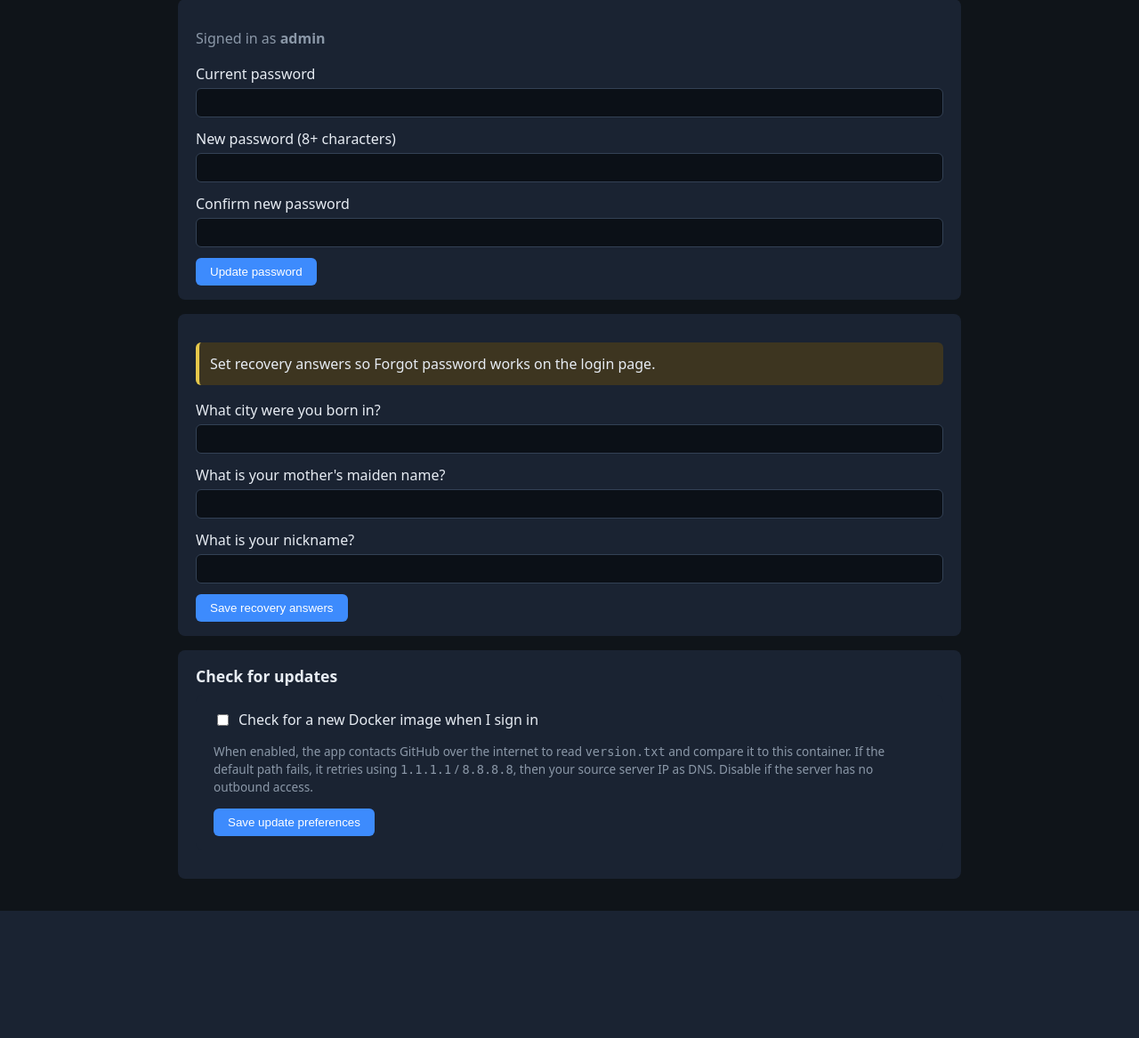
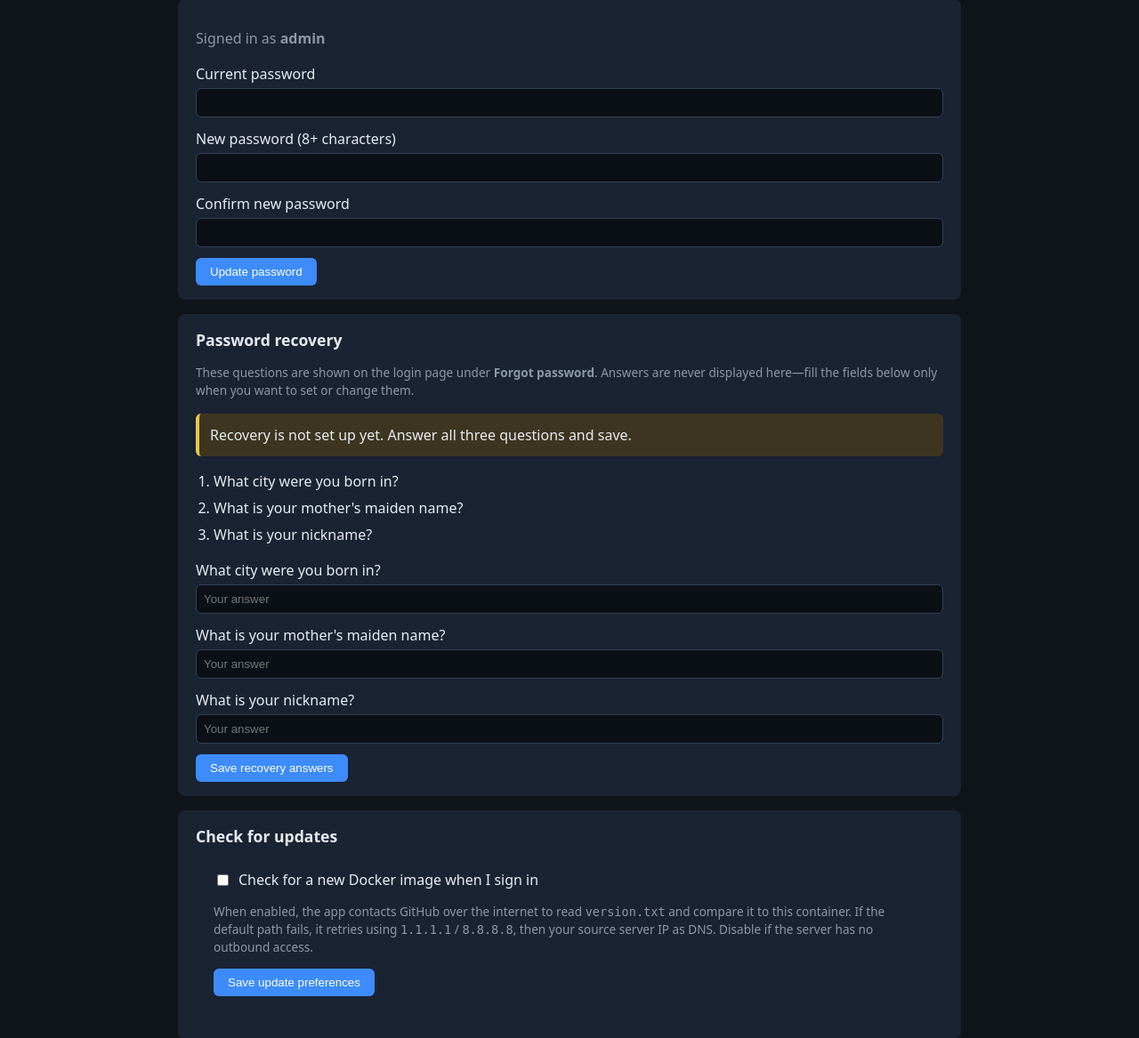
Before and after one commit to ludditious/AdGuardHome-ToolBox, a FastAPI app: page /settings in a window 1280 px wide. Shown: the part 167-1334 px from the top of the page at 89% size. Before the commit the page ends 1191 px from the top, so only its background shows below. Run offline with FastAPI, Linux system fonts and the light colour scheme; the visitor is signed in with stand-in values (Sample User, id 1).

Commit message:
Always show recovery questions on Settings and allow optional updates.

```diff
--- a/web/app/static/style.css
+++ b/web/app/static/style.css
@@ -191,6 +191,12 @@
   margin-top: 0;
 }
 .host-port-field .muted.small { margin: 0.35rem 0 0; }
+ol.recovery-questions-list {
+  margin: 0.75rem 0 1rem;
+  padding-left: 1.25rem;
+  color: var(--text);
+}
+ol.recovery-questions-list li { margin-bottom: 0.35rem; }
 .check { display: flex; align-items: center; gap: 0.5rem; }
 button {
   background: var(--btn-bg);
--- a/web/app/templates/settings.html
+++ b/web/app/templates/settings.html
@@ -1,273 +1,78 @@
 {% extends "base.html" %}
-
-
-
-
-
-
 
 {% block title %} — Settings{% endblock %}
 
-
-
-
-
-
-
 {% block content %}
-
-
-
-
-
-
 
 <h1>Settings</h1>
 
-
-
-
-
-
-
 {% if message %}<p class="{{ message_class or 'notice' }}">{{ message }}</p>{% endif %}
-
-
-
-
-
-
-
-
-
-
 
 <form method="post" action="/settings/account/password" class="card">
 
-
-
-
-
-
-
   <p class="muted">Signed in as <strong>{{ current_username }}</strong></p>
-
-
-
-
-
-
 
   <label>Current password<input type="password" name="current_password" required autocomplete="current-password"></label>
 
-
-
-
-
-
-
   <label>New password (8+ characters)<input type="password" name="new_password" required minlength="8" autocomplete="new-password"></label>
-
-
-
-
-
-
 
   <label>Confirm new password<input type="password" name="confirm_password" required minlength="8" autocomplete="new-password"></label>
 
-
-
-
-
-
-
   <button type="submit">Update password</button>
-
-
-
-
-
-
 
 </form>
 
-
-
-
-
-
-
-
-
-
-
 <form method="post" action="/settings/account/recovery" class="card">
 
+  <h2 class="footer-heading">Password recovery</h2>
 
+  <p class="muted small">These questions are shown on the login page under <strong>Forgot password</strong>. Answers are never displayed here—fill the fields below only when you want to set or change them.</p>
 
-
-
-
-
-  {% if recovery_configured %}
-
-
-
-
-
-
-
-  <p class="muted">Recovery is set. Submit new answers to replace them.</p>
-
-
-
-
-
-
-
+  {% if not recovery_configured %}
+  <p class="notice notice-warn">Recovery is not set up yet. Answer all three questions and save.</p>
   {% else %}
-
-
-
-
-
-
-
-  <p class="notice notice-warn">Set recovery answers so Forgot password works on the login page.</p>
-
-
-
-
-
-
-
+  <p class="muted small">Recovery is active. Leave answers blank to keep your current ones.</p>
   {% endif %}
 
+  <ol class="recovery-questions-list">
+    {% for q in security_questions %}
+    <li>{{ q }}</li>
+    {% endfor %}
+  </ol>
 
+  <label>{{ security_questions[0] }}
+    <input type="text" name="answer_1" {% if not recovery_configured %}required{% endif %} autocomplete="off" placeholder="{% if recovery_configured %}Leave blank to keep{% else %}Your answer{% endif %}">
+  </label>
 
+  <label>{{ security_questions[1] }}
+    <input type="text" name="answer_2" {% if not recovery_configured %}required{% endif %} autocomplete="off" placeholder="{% if recovery_configured %}Leave blank to keep{% else %}Your answer{% endif %}">
+  </label>
 
+  <label>{{ security_questions[2] }}
+    <input type="text" name="answer_3" {% if not recovery_configured %}required{% endif %} autocomplete="off" placeholder="{% if recovery_configured %}Leave blank to keep{% else %}Your answer{% endif %}">
+  </label>
 
-
-
-  <label>{{ security_questions[0] }}<input type="text" name="answer_1" required autocomplete="off"></label>
-
-
-
-
-
-
-
-  <label>{{ security_questions[1] }}<input type="text" name="answer_2" required autocomplete="off"></label>
-
-
-
-
-
-
-
-  <label>{{ security_questions[2] }}<input type="text" name="answer_3" required autocomplete="off"></label>
-
-
-
-
-
-
-
-  <button type="submit">Save recovery answers</button>
-
-
-
-
-
-
+  <button type="submit">{% if recovery_configured %}Update recovery answers{% else %}Save recovery answers{% endif %}</button>
 
 </form>
 
-
-
-
-
-
-
-
-
-
-
 <section class="card">
-
-
-
-
-
-
 
   <h2 class="footer-heading">Check for updates</h2>
 
-
-
-
-
-
-
   <form method="post" action="/settings/updates">
 
-
-
-
-
-
-
     <label class="check">
-
-
-
       <input type="checkbox" name="check_updates_on_login" {% if check_updates_on_login %}checked{% endif %}>
-
-
-
       Check for a new Docker image when I sign in
-
-
-
     </label>
-
-
-
-
-
-
 
     <p class="muted small">When enabled, the app contacts GitHub over the internet to read <code>version.txt</code> and compare it to this container. If the default path fails, it retries using <code>1.1.1.1</code> / <code>8.8.8.8</code>, then your source server IP as DNS. Disable if the server has no outbound access.</p>
 
-
-
-
-
-
-
     <button type="submit">Save update preferences</button>
-
-
-
-
-
-
 
   </form>
 
-
-
-
-
-
-
 </section>
 
-
-
-
-
-
-
 {% endblock %}
--- a/web/app/version.py
+++ b/web/app/version.py
@@ -18,7 +18,7 @@
 from pathlib import Path
 
 APP_NAME = "AdGuard Home ToolBox"
-APP_REVISION = "2026-09-23g"
+APP_REVISION = "2026-09-23h"
 
 
 def read_bundled_version() -> str:
```
Also changed, not shown: web/app/routers/pages.py (+12 -5 lines).
